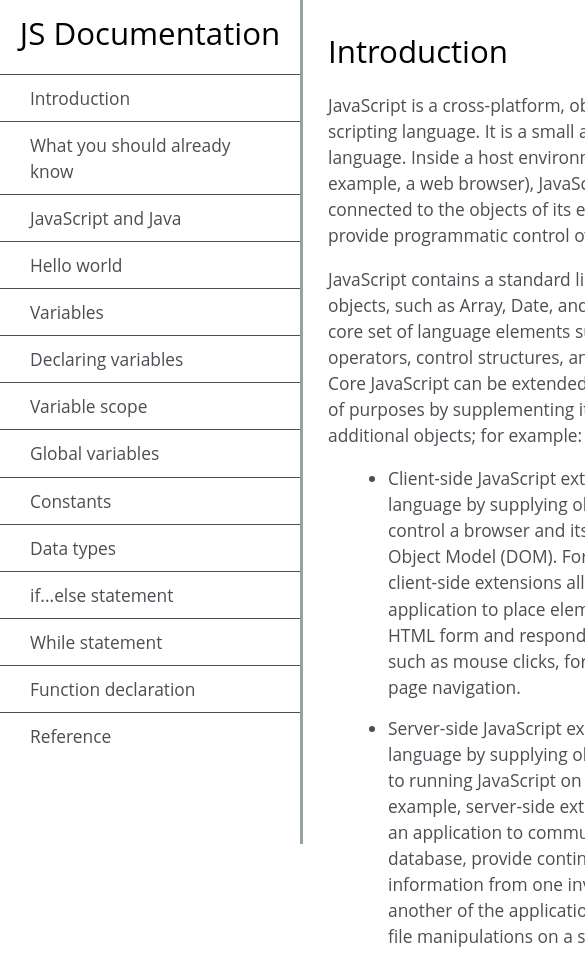
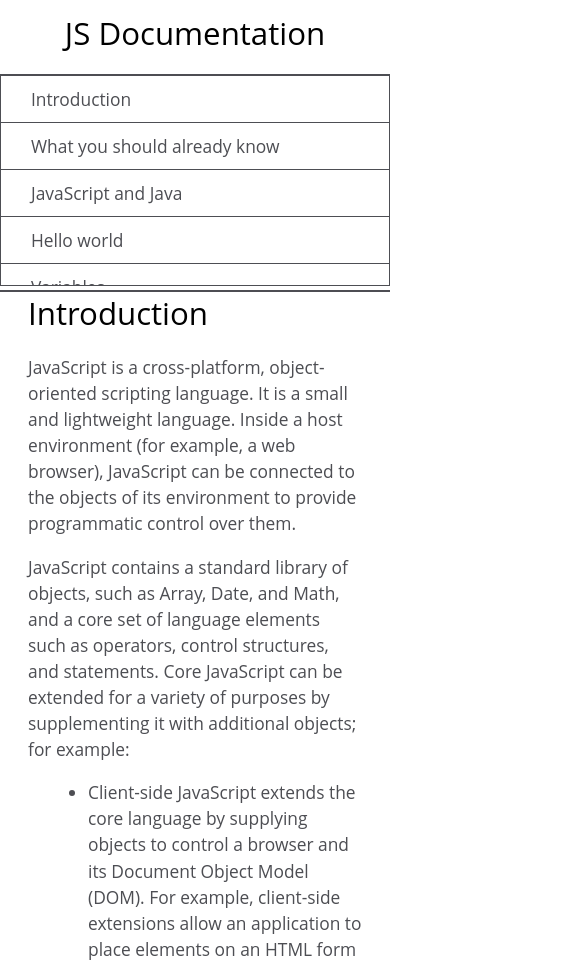
Before and after one commit to SametTongelci/FreeCodeCamp-Responsive-Web-Design-Certification-Projects, a plain HTML site: page Technical documentation page/index.html in a window 390 px wide. Shown: the top 960 px of the page, 585 px wide, since content can reach past the window. Drawn offline with Linux system fonts and the light colour scheme.

Commit message:
media query added

```diff
--- a/Technical documentation page/style.css
+++ b/Technical documentation page/style.css
@@ -77,3 +77,28 @@ code {
     margin: 10px;
     border-radius: 5px;
 }
+
+@media only screen and (max-width: 815px) {
+  #navbar {
+      background-color: white;
+      position: absolute;
+      top: 0;
+      padding: 0;
+      margin: 0;
+      width: 100%;
+      max-height: 290px;
+      border: none;
+      z-index: 1;
+      border-bottom: 2px solid;
+  }
+  #navbar ul {
+      border: 1px solid;
+      height: 210px;
+  }
+
+  #main-doc {
+      position: relative;
+      margin-left: 0;
+      margin-top: 270px;
+  }
+}
```
